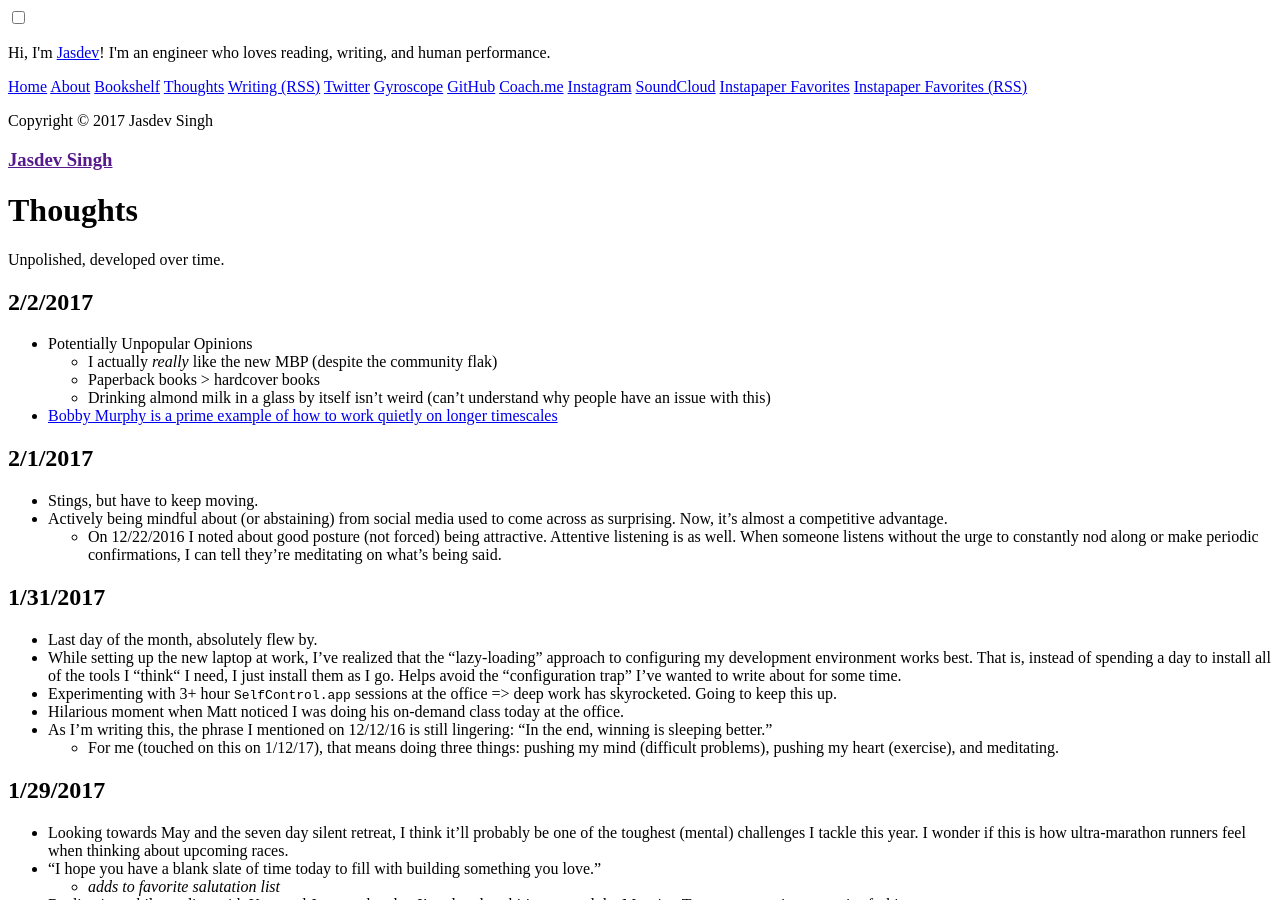
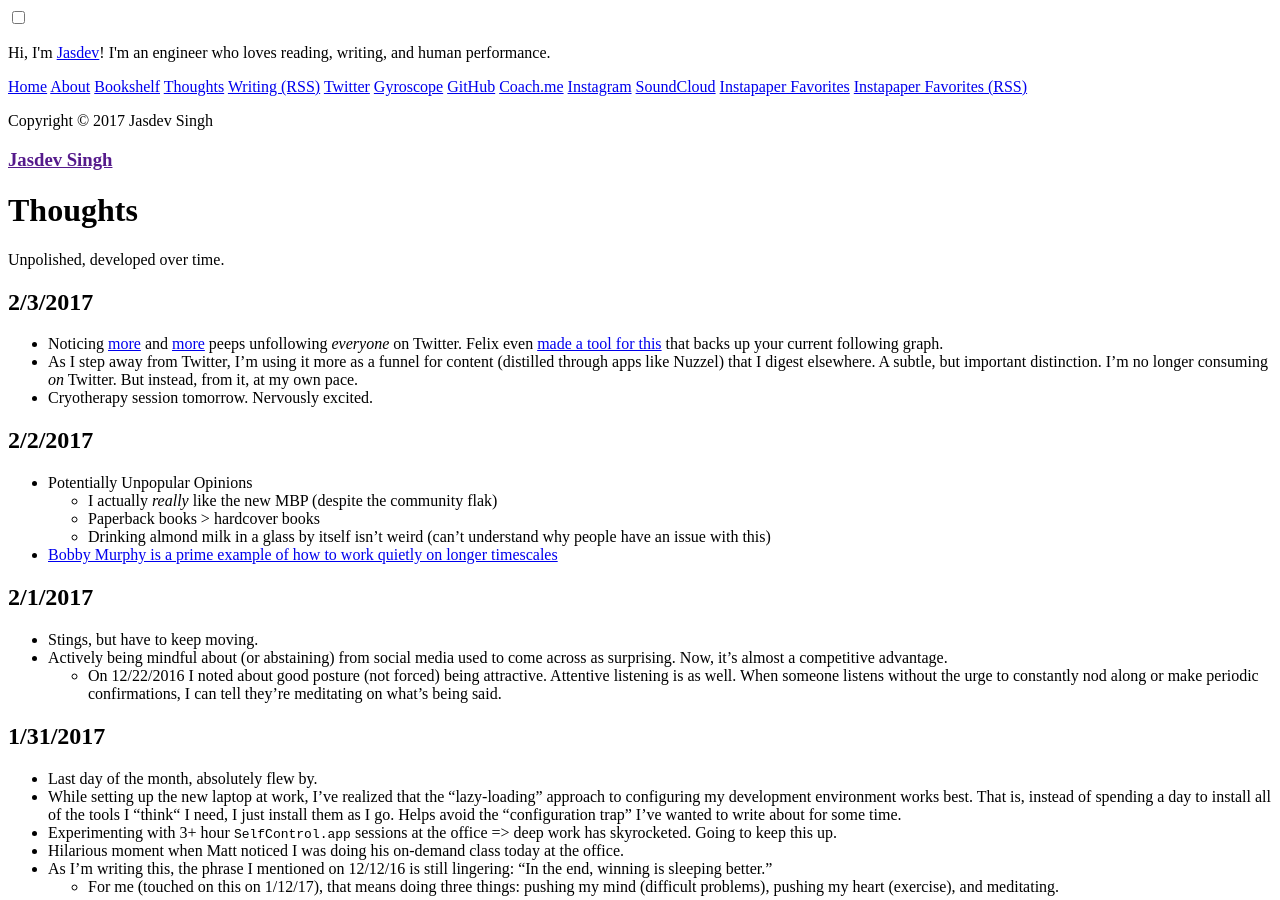
Before and after one commit to rvsrvs/jasdev.github.io, a Jekyll site: the page built from thoughts.md, in a window 1280 px wide and 900 px high. Built offline with Jekyll 4.4.1, drawn with Linux system fonts in a browser that asks for light colours.

Commit message:
2/3 updates

```diff
--- a/thoughts.md
+++ b/thoughts.md
@@ -4,6 +4,12 @@ title: Thoughts
 ---
 
 Unpolished, developed over time.
+
+## 2/3/2017
+
+- Noticing [more](https://twitter.com/aprilzero) and [more](https://twitter.com/KrauseFx) peeps unfollowing _everyone_ on Twitter. Felix even [made a tool for this](https://twitter.com/KrauseFx/status/827340707106938881) that backs up your current following graph.
+- As I step away from Twitter, I’m using it more as a funnel for content (distilled through apps like Nuzzel) that I digest elsewhere. A subtle, but important distinction. I’m no longer consuming _on_ Twitter. But instead, from it, at my own pace.
+- Cryotherapy session tomorrow. Nervously excited.
 
 ## 2/2/2017
 
```
